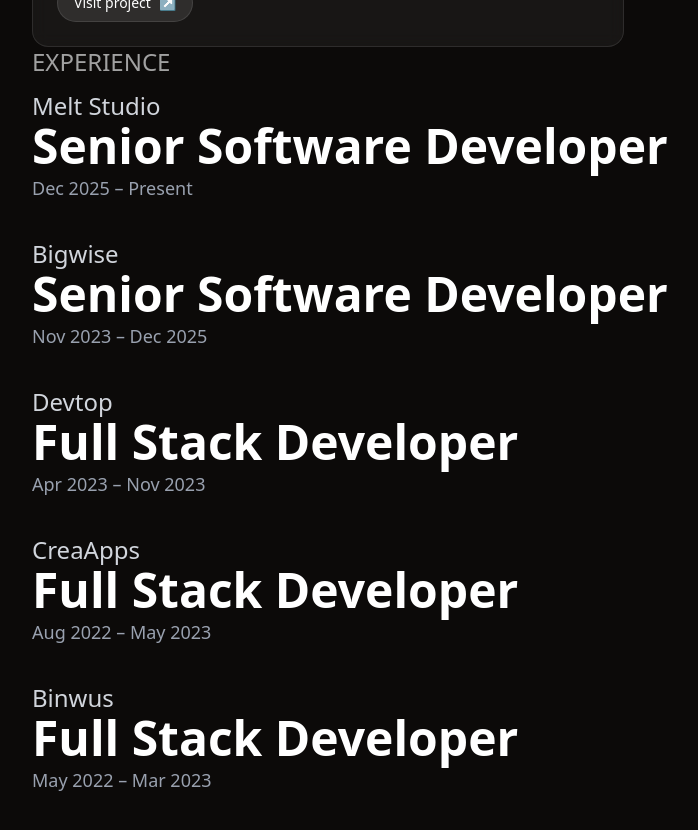
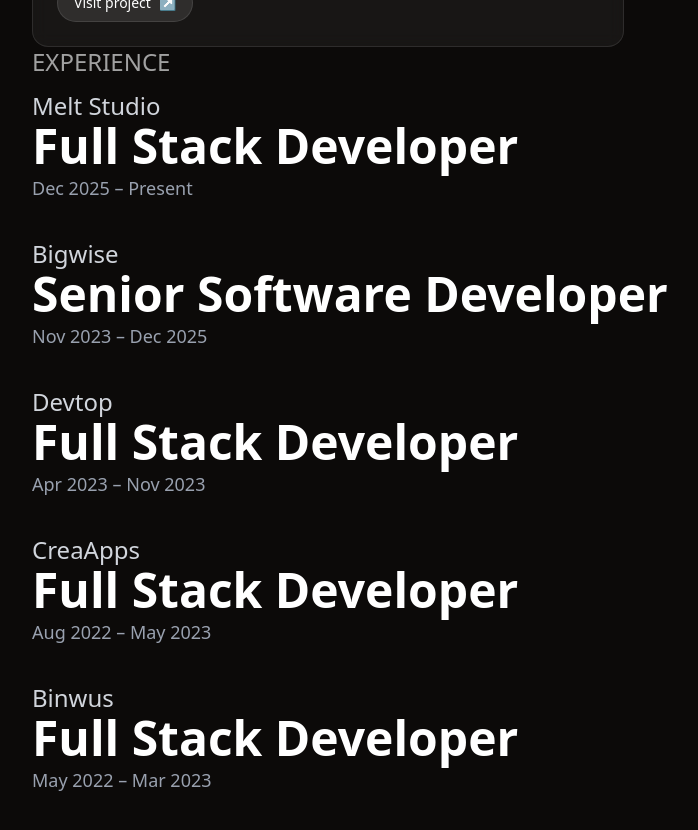
Before and after one commit to VictorAtencio-21/portfolio, a Next.js app: page /en in a window 1280 px wide. Shown: the part 3180-4010 px from the top of the page, without its empty margins (0-698 px from the left). Built offline with nearby package versions, Linux system fonts and the light colour scheme.

Commit message:
Change role from 'Senior Software Developer' to 'Full Stack Developer'

```diff
--- a/src/components/sections/Experience.tsx
+++ b/src/components/sections/Experience.tsx
@@ -3,7 +3,7 @@
 
 const experienceData = [
   {
-    role: "Senior Software Developer",
+    role: "Full Stack Developer",
     company: "Melt Studio",
     location: "Maracaibo, Venezuela",
     period: "Dec 2025 – Present",
```
